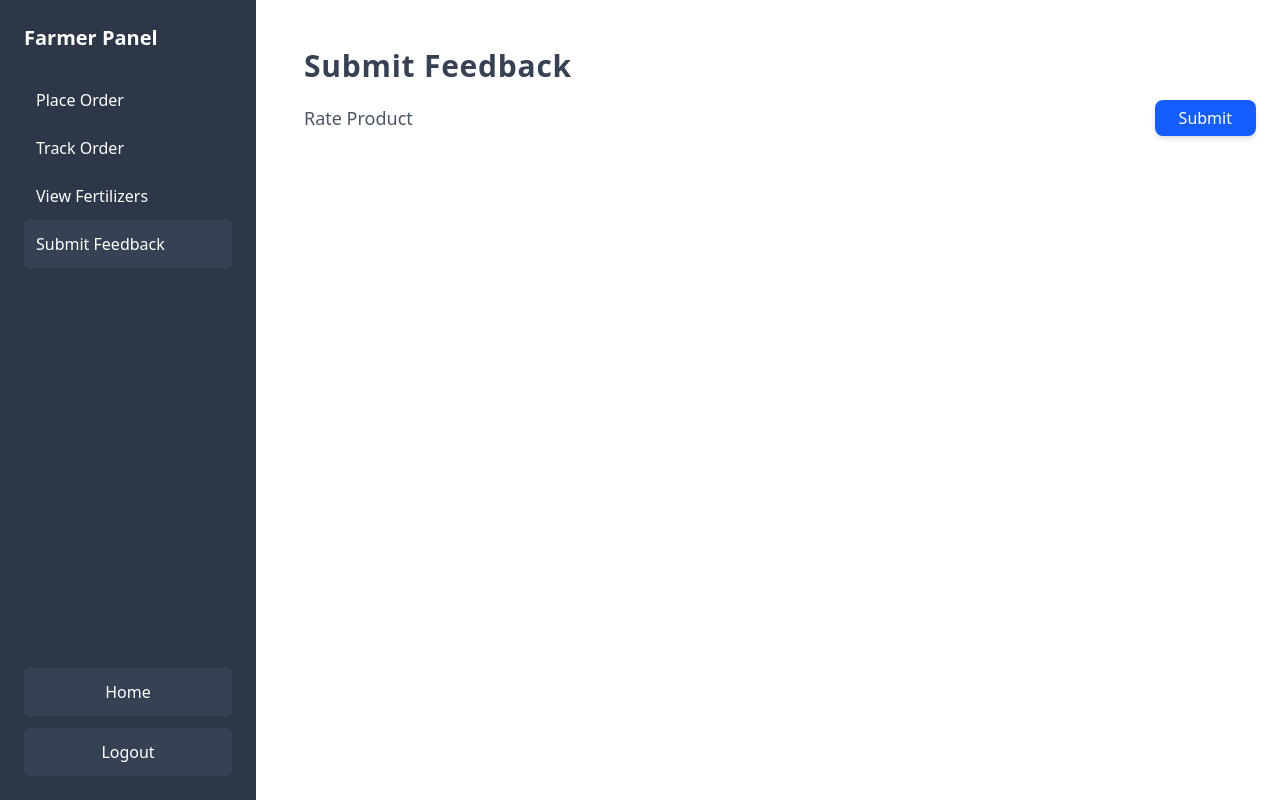
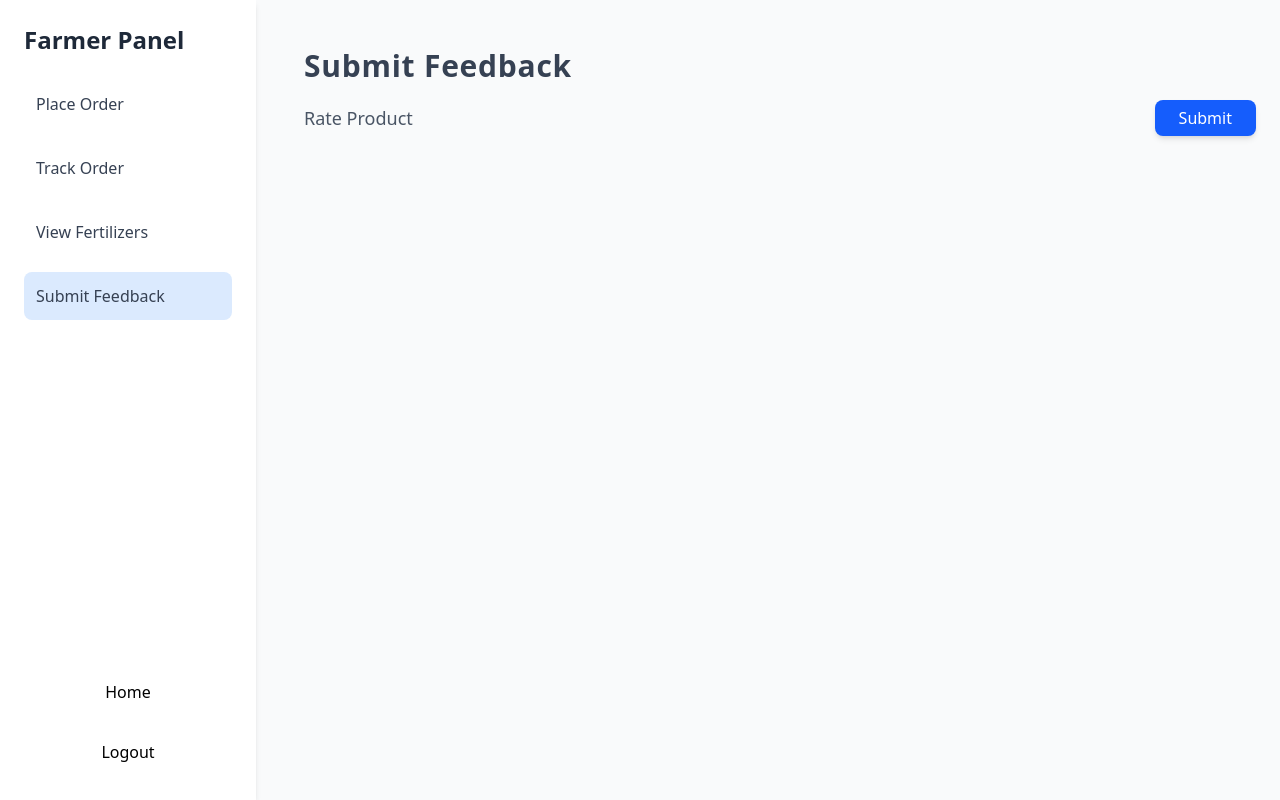
Before and after one commit to Aswin911/AgriSupply-Fertilizer-management-System-, a React (Vite) app in the folder client/: page /farmer/submit-feedback in a window 1280 px wide. Built offline with nearby package versions, Linux system fonts and the light colour scheme.

Commit message:
track orders table done

```diff
--- a/client/src/pages/Admin.jsx
+++ b/client/src/pages/Admin.jsx
@@ -20,18 +20,43 @@ const Admin = () => {
   return (
     <div className="flex h-screen">
       {/* Sidebar */}
-      <aside className="w-64 bg-gray-800 text-white p-6 fixed h-screen left-0 top-0 flex flex-col">
-        <h1 className="text-xl font-bold mb-6">Admin Panel</h1>
+      <aside className="w-64 bg-white shadow-md p-6 fixed h-screen left-0 top-0 flex flex-col">
+        <h1 className="text-2xl font-bold text-gray-800 mb-6">Admin Panel</h1>
         <nav className="flex-1">
-          <ul className="space-y-3">
+          <ul className="space-y-4">
             <li>
-              <Link to="/admin/manage-users" className={`block p-3 rounded ${location.pathname === "/admin/manage-users" ? "bg-gray-700" : "hover:bg-gray-700"}`}>
+              <Link
+                to="/admin/manage-users"
+                className={`block p-3 rounded-lg text-gray-700 font-medium ${
+                  location.pathname === "/admin/manage-users"
+                    ? "bg-blue-100 text-blue-600"
+                    : "hover:bg-gray-100"
+                }`}
+              >
                 Manage Users
               </Link>
-              <Link to="/admin/oversee-orders" className={`block p-3 rounded ${location.pathname === "/admin/oversee-orders" ? "bg-gray-700" : "hover:bg-gray-700"}`}>
+            </li>
+            <li>
+              <Link
+                to="/admin/oversee-orders"
+                className={`block p-3 rounded-lg text-gray-700 font-medium ${
+                  location.pathname === "/admin/oversee-orders"
+                    ? "bg-blue-100 text-blue-600"
+                    : "hover:bg-gray-100"
+                }`}
+              >
                 Oversee Orders & Payments
               </Link>
-              <Link to="/admin/moderate-feedback" className={`block p-3 rounded ${location.pathname === "/admin/moderate-feedback" ? "bg-gray-700" : "hover:bg-gray-700"}`}>
+            </li>
+            <li>
+              <Link
+                to="/admin/moderate-feedback"
+                className={`block p-3 rounded-lg text-gray-700 font-medium ${
+                  location.pathname === "/admin/moderate-feedback"
+                    ? "bg-blue-100 text-blue-600"
+                    : "hover:bg-gray-100"
+                }`}
+              >
                 Moderate Feedback
               </Link>
             </li>
@@ -40,17 +65,23 @@ const Admin = () => {
 
         {/* Home and Logout Buttons */}
                 <div className="flex flex-col gap-3 mt-auto">
-          <Link to="/" className="text-center bg-gray-700 hover:bg-gray-600 p-3 rounded">
+                  <Link
+                    to="/"
+                    className="text-center bg-white-500 text-grey hover:bg-blue-100 p-3 rounded-lg font-medium"
+                  >
                     Home
                   </Link>
-          <button onClick={handleLogout} className="text-center bg-gray-700 hover:bg-gray-600 p-3 rounded">
+                  <button
+                    onClick={handleLogout}
+                    className="text-center bg-white-500 text-grey hover:bg-blue-100 p-3 rounded-lg font-medium"
+                  >
                     Logout
                   </button>
                 </div>
               </aside>
 
       {/* Main Content */}
-      <main className="ml-64 p-6 flex-1 overflow-auto">
+      <main className="ml-64 p-6 flex-1 overflow-auto bg-gray-50">
         <Routes>
           <Route index element={<Navigate to="manage-users" replace />} />
           <Route path="manage-users" element={<ManageUsers />} />
--- a/client/src/pages/Farmer.jsx
+++ b/client/src/pages/Farmer.jsx
@@ -1,4 +1,3 @@
-// filepath: d:\web dev\AgriSupply\client\src\pages\Farmer.jsx
 import React, { useEffect } from "react";
 import { Link, Route, Routes, Navigate, useLocation, useNavigate } from "react-router-dom";
 import "./style_sheet/Admin.css";
@@ -22,21 +21,55 @@ const Farmer = () => {
   return (
     <div className="flex h-screen">
       {/* Sidebar */}
-      <aside className="w-64 bg-gray-800 text-white p-6 fixed h-screen left-0 top-0 flex flex-col">
-        <h1 className="text-xl font-bold mb-6">Farmer Panel</h1>
+      <aside className="w-64 bg-white shadow-md p-6 fixed h-screen left-0 top-0 flex flex-col">
+        <h1 className="text-2xl font-bold text-gray-800 mb-6">Farmer Panel</h1>
         <nav className="flex-1">
-          <ul className="space-y-3">
+          <ul className="space-y-4">
             <li>
-              <Link to="/farmer/place-order" className={`block p-3 rounded ${location.pathname === "/farmer/place-order" ? "bg-gray-700" : "hover:bg-gray-700"}`}>
+              <Link
+                to="/farmer/place-order"
+                className={`block p-3 rounded-lg text-gray-700 font-medium ${
+                  location.pathname === "/farmer/place-order"
+                    ? "bg-blue-100 text-blue-600"
+                    : "hover:bg-gray-100"
+                }`}
+              >
                 Place Order
               </Link>
-              <Link to="/farmer/track-order" className={`block p-3 rounded ${location.pathname === "/farmer/track-order" ? "bg-gray-700" : "hover:bg-gray-700"}`}>
+            </li>
+            <li>
+              <Link
+                to="/farmer/track-order"
+                className={`block p-3 rounded-lg text-gray-700 font-medium ${
+                  location.pathname === "/farmer/track-order"
+                    ? "bg-blue-100 text-blue-600"
+                    : "hover:bg-gray-100"
+                }`}
+              >
                 Track Order
               </Link>
-              <Link to="/farmer/view-fertilizers" className={`block p-3 rounded ${location.pathname === "/farmer/view-fertilizers" ? "bg-gray-700" : "hover:bg-gray-700"}`}>
+            </li>
+            <li>
+              <Link
+                to="/farmer/view-fertilizers"
+                className={`block p-3 rounded-lg text-gray-700 font-medium ${
+                  location.pathname === "/farmer/view-fertilizers"
+                    ? "bg-blue-100 text-blue-600"
+                    : "hover:bg-gray-100"
+                }`}
+              >
                 View Fertilizers
               </Link>
-              <Link to="/farmer/submit-feedback" className={`block p-3 rounded ${location.pathname === "/farmer/submit-feedback" ? "bg-gray-700" : "hover:bg-gray-700"}`}>
+            </li>
+            <li>
+              <Link
+                to="/farmer/submit-feedback"
+                className={`block p-3 rounded-lg text-gray-700 font-medium ${
+                  location.pathname === "/farmer/submit-feedback"
+                    ? "bg-blue-100 text-blue-600"
+                    : "hover:bg-gray-100"
+                }`}
+              >
                 Submit Feedback
               </Link>
             </li>
@@ -45,17 +78,23 @@ const Farmer = () => {
 
         {/* Home and Logout Buttons */}
                 <div className="flex flex-col gap-3 mt-auto">
-          <Link to="/" className="text-center bg-gray-700 hover:bg-gray-600 p-3 rounded">
+                  <Link
+                    to="/"
+                    className="text-center bg-white-500 text-grey hover:bg-blue-100 p-3 rounded-lg font-medium"
+                  >
                     Home
                   </Link>
-          <button onClick={handleLogout} className="text-center bg-gray-700 hover:bg-gray-600 p-3 rounded">
+                  <button
+                    onClick={handleLogout}
+                    className="text-center bg-white-500 text-grey hover:bg-blue-100 p-3 rounded-lg font-medium"
+                  >
                     Logout
                   </button>
                 </div>
               </aside>
 
       {/* Main Content */}
-      <main className="ml-64 p-6 flex-1 overflow-auto">
+      <main className="ml-64 p-6 flex-1 overflow-auto bg-gray-50">
         <Routes>
           <Route index element={<Navigate to="place-order" replace />} />
           <Route path="place-order" element={<PlaceOrder />} />
--- a/client/src/pages/Farmer_asset/TrackOrder.jsx
+++ b/client/src/pages/Farmer_asset/TrackOrder.jsx
@@ -1,16 +1,57 @@
-import React from 'react';
+import React, { useState, useEffect } from 'react';
+import axios from 'axios';
 
 const TrackOrder = () => {
+  const [orders, setOrders] = useState([]);
+  const [error, setError] = useState('');
+
+  useEffect(() => {
+    fetchOrders();
+  }, []);
+
+  const fetchOrders = async () => {
+    try {
+      const response = await axios.get('http://localhost:3001/orders'); // Replace with the correct endpoint
+      setOrders(response.data);
+    } catch (error) {
+      console.error('Failed to fetch orders:', error);
+      setError('Failed to fetch orders. Check the backend.');
+    }
+  };
+
   return (
     <div className="my-6 ml-6">
       <h2 className="text-3xl font-semibold text-gray-700 tracking-wide">
         Track Order
       </h2>
-      <div className="mt-4 flex items-center space-x-4">
-        <p className="text-lg text-gray-600">View Order Status</p>
-        <button className="ml-auto bg-blue-600 text-white px-8 py-2 rounded-lg shadow-md hover:bg-blue-700 transition">
-          Track
-        </button>
+      {error && <p className="text-red-600">{error}</p>}
+      <div className="relative overflow-x-auto shadow-md sm:rounded-lg mt-6">
+        <table className="w-full text-sm text-left text-gray-500 dark:text-gray-400">
+          <thead className="text-xs text-gray-700 uppercase bg-gray-50 dark:bg-gray-700 dark:text-gray-400">
+            <tr>
+              <th className="px-6 py-3 border-b border-gray-700">Order ID</th>
+              <th className="px-6 py-3 border-b border-gray-700">Fertilizer Name</th>
+              <th className="px-6 py-3 border-b border-gray-700">Order Status</th>
+              <th className="px-6 py-3 border-b border-gray-700">Order Date</th>
+              <th className="px-6 py-3 border-b border-gray-700">Delivery Date</th>
+            </tr>
+          </thead>
+          <tbody>
+            {orders.map((order, index) => (
+              <tr key={order.Order_ID} className={index % 2 === 0 ? 'bg-gray-900' : 'bg-gray-800'}>
+                <td className="px-6 py-4 border-b border-gray-700 text-white">{order.Order_ID}</td>
+                <td className="px-6 py-4 border-b border-gray-700 text-white">{order.Fertilizer_Name}</td>
+                <td className="px-6 py-4 border-b border-gray-700 text-white">{order.Order_Status}</td>
+                <td className="px-6 py-4 border-b border-gray-700 text-white">
+                  {new Date(order.Order_Date).toLocaleDateString()}
+                </td>
+                <td className="px-6 py-4 border-b border-gray-700 text-white">
+                  {order.Delivery_Date ? new Date(order.Delivery_Date).toLocaleDateString() : 'N/A'}
+                </td>
+              </tr>
+            ))}
+          </tbody>
+        </table>
       </div>
     </div>
   );
--- a/client/src/pages/Manufacturer.jsx
+++ b/client/src/pages/Manufacturer.jsx
@@ -20,18 +20,43 @@ const Manufacturer = () => {
   return (
     <div className="flex h-screen">
       {/* Sidebar */}
-      <aside className="w-64 bg-gray-800 text-white p-6 fixed h-screen left-0 top-0 flex flex-col">
-        <h1 className="text-xl font-bold mb-6">Manufacturer Panel</h1>
+      <aside className="w-64 bg-white shadow-md p-6 fixed h-screen left-0 top-0 flex flex-col">
+        <h1 className="text-2xl font-bold text-gray-800 mb-6">Manufacturer Panel</h1>
         <nav className="flex-1">
-          <ul className="space-y-3">
+          <ul className="space-y-4">
             <li>
-              <Link to="/manufacturer/manage-fertilizers" className={`block p-3 rounded ${location.pathname === "/manufacturer/manage-fertilizers" ? "bg-gray-700" : "hover:bg-gray-700"}`}>
+              <Link
+                to="/manufacturer/manage-fertilizers"
+                className={`block p-3 rounded-lg text-gray-700 font-medium ${
+                  location.pathname === "/manufacturer/manage-fertilizers"
+                    ? "bg-blue-100 text-blue-600"
+                    : "hover:bg-gray-100"
+                }`}
+              >
                 Manage Fertilizers
               </Link>
-              <Link to="/manufacturer/receive-orders" className={`block p-3 rounded ${location.pathname === "/manufacturer/receive-orders" ? "bg-gray-700" : "hover:bg-gray-700"}`}>
+            </li>
+            <li>
+              <Link
+                to="/manufacturer/receive-orders"
+                className={`block p-3 rounded-lg text-gray-700 font-medium ${
+                  location.pathname === "/manufacturer/receive-orders"
+                    ? "bg-blue-100 text-blue-600"
+                    : "hover:bg-gray-100"
+                }`}
+              >
                 Receive Orders
               </Link>
-              <Link to="/manufacturer/update-inventory" className={`block p-3 rounded ${location.pathname === "/manufacturer/update-inventory" ? "bg-gray-700" : "hover:bg-gray-700"}`}>
+            </li>
+            <li>
+              <Link
+                to="/manufacturer/update-inventory"
+                className={`block p-3 rounded-lg text-gray-700 font-medium ${
+                  location.pathname === "/manufacturer/update-inventory"
+                    ? "bg-blue-100 text-blue-600"
+                    : "hover:bg-gray-100"
+                }`}
+              >
                 Update Inventory
               </Link>
             </li>
@@ -40,17 +65,23 @@ const Manufacturer = () => {
 
         {/* Home and Logout Buttons */}
         <div className="flex flex-col gap-3 mt-auto">
-          <Link to="/" className="text-center bg-gray-700 hover:bg-gray-600 p-3 rounded">
+          <Link
+            to="/"
+            className="text-center bg-white-500 text-grey hover:bg-blue-100 p-3 rounded-lg font-medium"
+          >
             Home
           </Link>
-          <button onClick={handleLogout} className="text-center bg-gray-700 hover:bg-gray-600 p-3 rounded">
+          <button
+            onClick={handleLogout}
+            className="text-center bg-white-500 text-grey hover:bg-blue-100 p-3 rounded-lg font-medium"
+          >
             Logout
           </button>
         </div>
       </aside>
 
       {/* Main Content */}
-      <main className="ml-64 p-6 flex-1 overflow-auto">
+      <main className="ml-64 p-6 flex-1 overflow-auto bg-gray-50">
         <Routes>
           <Route index element={<Navigate to="manage-fertilizers" replace />} />
           <Route path="manage-fertilizers" element={<ManageFertilizers />} />
```
Also changed, not shown: 1 other file (tests, documents, lock files or other folders). Lines whose indentation alone changed are shown as unchanged.
